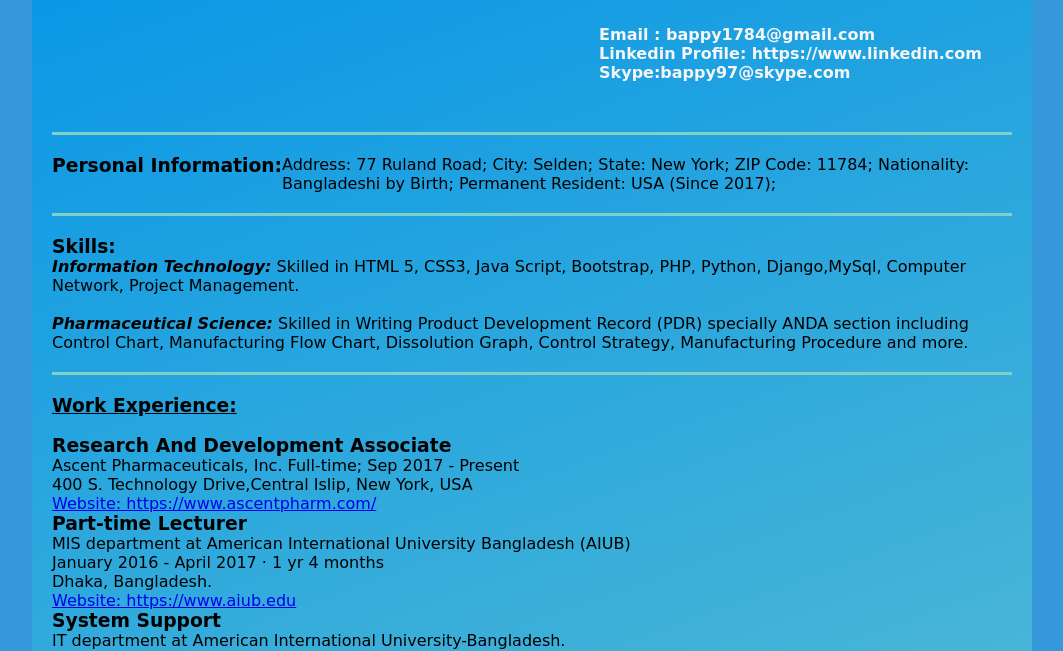
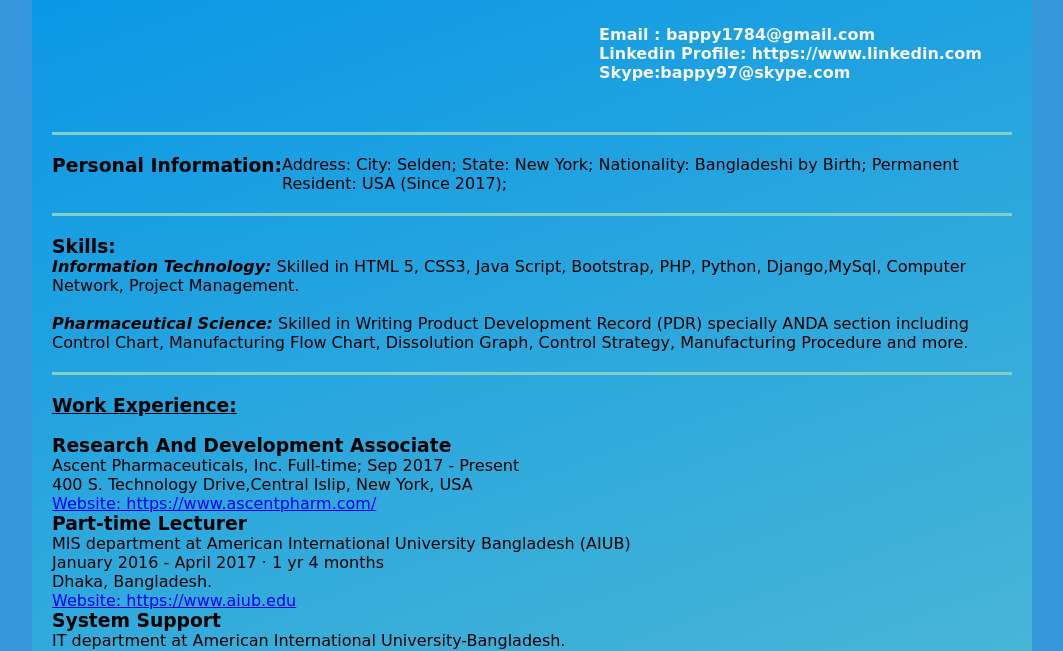
Before and after one commit to mzaman17/CV, a plain HTML site: page index.html in a window 1280 px wide. Shown: the part 162-813 px from the top of the page, without its empty margins (108-1171 px from the left). Drawn offline with Linux system fonts and the light colour scheme.

Commit message:
Update index.html

```diff
--- a/index.html
+++ b/index.html
@@ -42,10 +42,9 @@
   </section>
   <section>
   <div clsss="Address">
-   <p>Address: 77 Ruland Road;
+   <p>Address:
        City: Selden;
        State: New York;
-       ZIP Code: 11784;
        Nationality: Bangladeshi by Birth;
        Permanent Resident: USA (Since 2017);
   </p>
```
